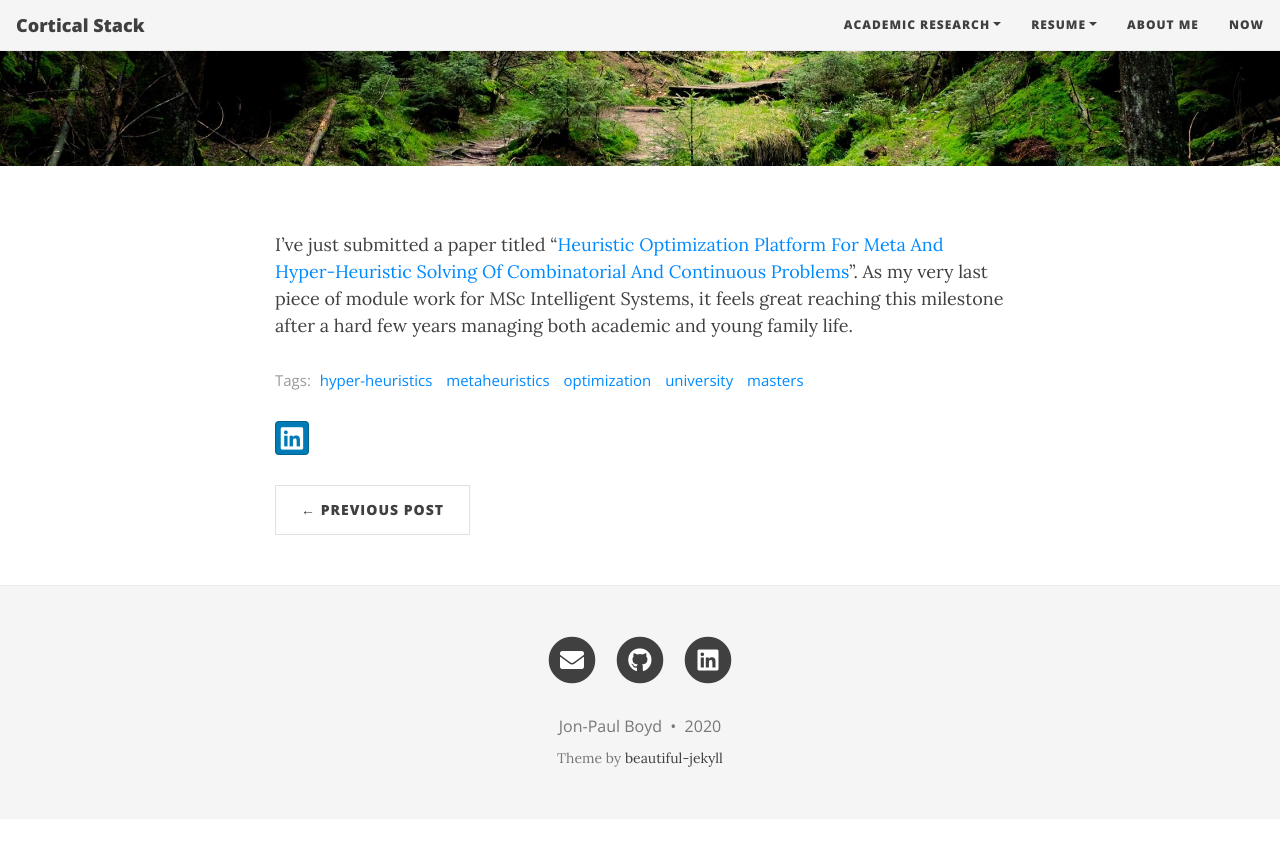
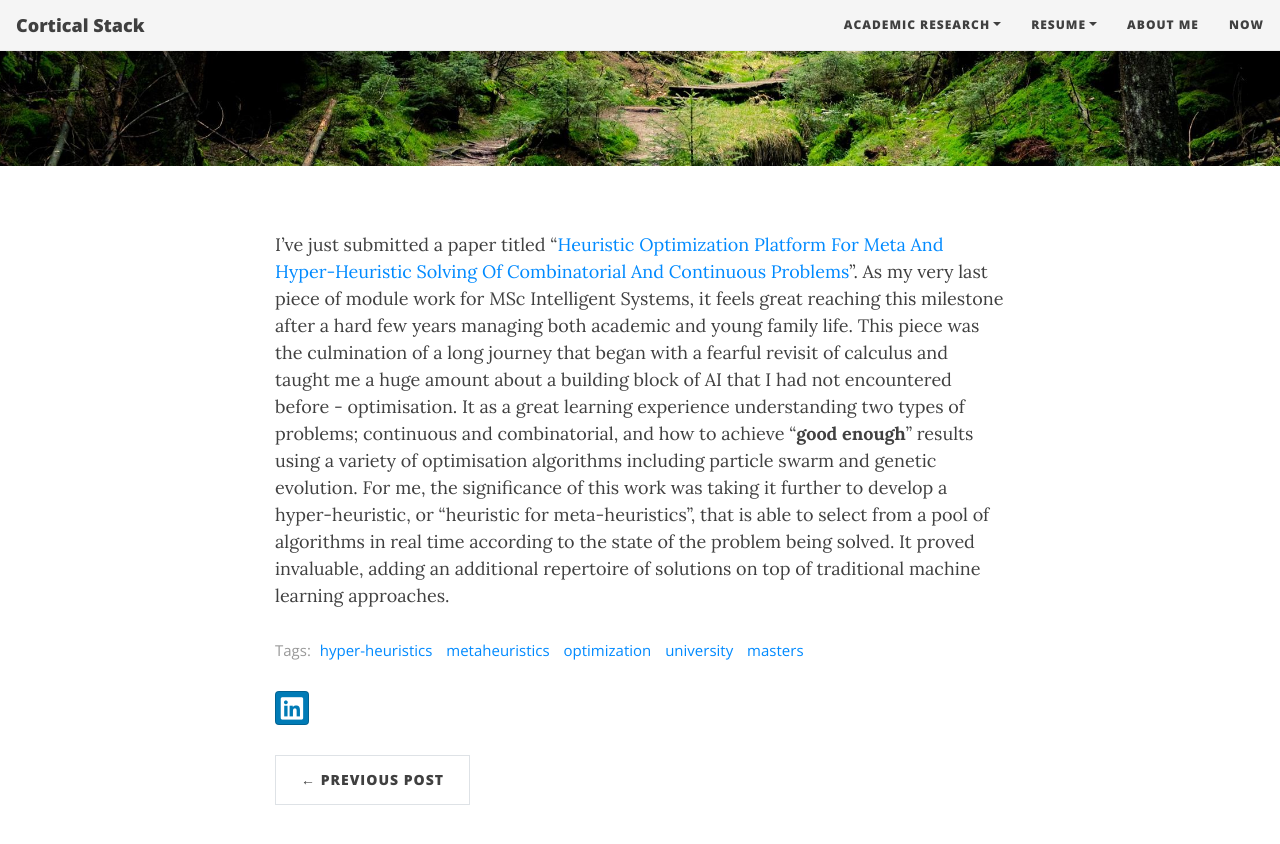
Before and after one commit to corticalstack/corticalstack.github.io, a Jekyll site: the page built from _posts/2020-05-21-hop.md, in a window 1280 px wide and 900 px high, scrolled down 422 px. Shown: the top 844 px of the window. Built offline with Jekyll 4.4.1, drawn with Linux system fonts in a browser that asks for light colours; nearby versions of some CDN libraries; before the commit the page ends 1241 px from its top, so only the background shows below that.

Commit message:
Initial wip

```diff
--- a/_posts/2020-05-21-hop.md
+++ b/_posts/2020-05-21-hop.md
@@ -8,3 +8,7 @@ tags: [hyper-heuristics, metaheuristics, optimization, university, masters, ]
 
 I've just submitted a paper titled "[Heuristic Optimization Platform For Meta And Hyper-Heuristic Solving Of Combinatorial And Continuous Problems](https://docs.google.com/viewer?url=https://github.com/corticalstack/corticalstack.github.io/raw/master/docs/cio/Heuristic Optimization Platform.pdf)".
 As my very last piece of module work for MSc Intelligent Systems, it feels great reaching this milestone after a hard few years managing both academic and young family life.
+This piece was the culmination of a long journey that began with a fearful revisit of calculus and taught me a huge amount about a building block of AI that I had not encountered before - optimisation.
+It as a great learning experience understanding two types of problems; continuous and combinatorial, and how to achieve "**good enough**" results using a variety of optimisation algorithms including particle swarm and genetic evolution.
+For me, the significance of this work was taking it further to develop a hyper-heuristic, or "heuristic for meta-heuristics", that is able to select from a pool of algorithms in real time according to the state of the problem being solved.
+It proved invaluable, adding an additional repertoire of solutions on top of traditional machine learning approaches.
```
